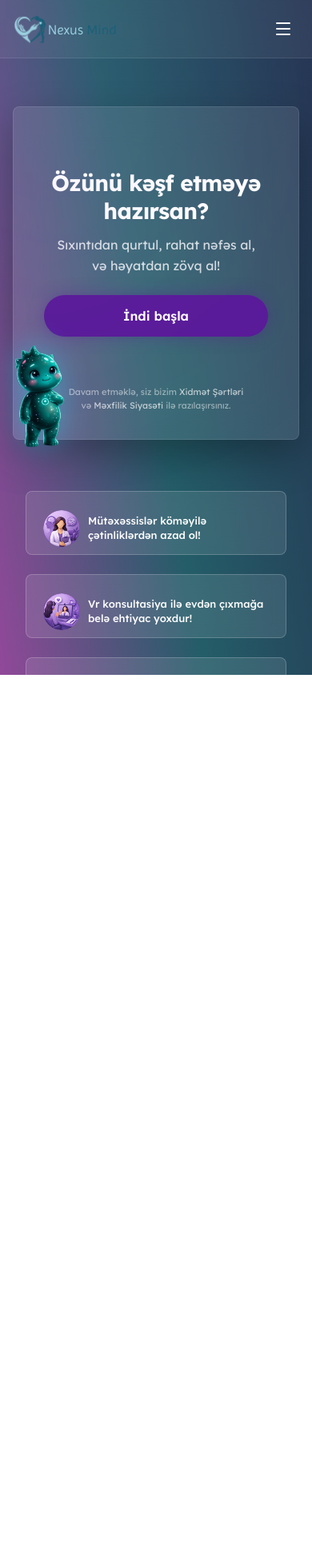
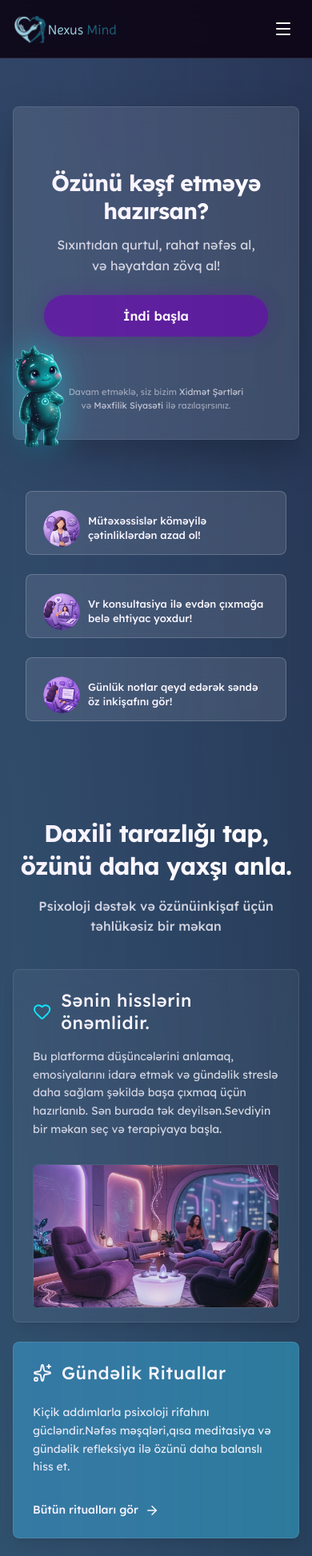
Before and after one commit to NuxusMind-Org/nexusmind_web, a React (Vite) app: page / in a window 390 px wide. Shown: the top 1946 px of the page at 80% size. Before the commit the page ends 844 px from the top, so only its background shows below. Built offline with nearby package versions, Linux system fonts and the light colour scheme.

Commit message:
Opt mobile version

```diff
--- a/src/features/landing/components/LandingNavbar.tsx
+++ b/src/features/landing/components/LandingNavbar.tsx
@@ -134,7 +134,7 @@ export const LandingNavbar = ({ activePage, activeSection, scrollToSection }: La
 
   return (
     <>
-      <header className="w-full px-4 sm:px-8 md:px-[72px] py-4 flex items-center justify-between z-50 bg-white/5 backdrop-blur-md border-b border-white/10 shrink-0 relative">
+      <header className="w-full px-4 sm:px-8 md:px-[72px] py-4 flex items-center justify-between z-50 bg-[#0d0415]/90 backdrop-blur-md border-b border-white/10 shrink-0 sticky top-0">
         <div
           onClick={() => {
             setIsMobileMenuOpen(false);
--- a/src/features/landing/pages/LandingPage.tsx
+++ b/src/features/landing/pages/LandingPage.tsx
@@ -48,10 +48,6 @@ export const LandingPage = () => {
   const card3Ref = useRef<HTMLDivElement>(null);
 
   useEffect(() => {
-
-    const mainContainer = mainRef.current;
-    if (!mainContainer) return;
-
     const updateMascotPosition = () => {
       const container = roadmapRef.current;
       const card1 = card1Ref.current;
@@ -151,14 +147,14 @@ export const LandingPage = () => {
       setIsMascotInView(inView);
     };
 
-    mainContainer.addEventListener('scroll', updateMascotPosition);
+    window.addEventListener('scroll', updateMascotPosition);
     window.addEventListener('resize', updateMascotPosition);
 
     // Initial call to set positions once rendered
     setTimeout(updateMascotPosition, 100);
 
     return () => {
-      mainContainer.removeEventListener('scroll', updateMascotPosition);
+      window.removeEventListener('scroll', updateMascotPosition);
       window.removeEventListener('resize', updateMascotPosition);
     };
   }, []);
@@ -251,7 +247,7 @@ export const LandingPage = () => {
   const mascotOpacity = isMascotInView && !isTeleporting ? 1 : 0;
 
   return (
-    <div className="h-screen w-full flex flex-col relative font-sans text-white overflow-hidden">
+    <div className="w-full min-h-screen flex flex-col relative font-sans text-white">
       {/* Dynamic Background Layers */}
       <div className="absolute inset-0 pointer-events-none z-0 overflow-hidden">
         {/* Layer 1: Landing - Hero & Features */}
@@ -311,14 +307,14 @@ export const LandingPage = () => {
       />
 
       {/* Main Content Area - Stacked Sections */}
-      <main ref={mainRef} className="flex-1 w-full overflow-x-hidden overflow-y-auto overscroll-y-none scroll-smooth no-scrollbar relative">
+      <main ref={mainRef} className="flex-1 w-full relative">
 
         {/* LANDING PAGE CONTENT */}
         <div className="w-full relative flex flex-col">
           {/* ================= SECTION 0: HERO ================= */}
           <section
             id="hero"
-            className="relative w-full min-h-fit flex flex-col items-center px-4 sm:px-8 md:px-12 lg:px-[72px] pt-[60px] sm:pt-[80px] pb-[80px] sm:pb-[100px]"
+            className="relative w-full min-h-fit flex flex-col items-center px-4 sm:px-8 md:px-12 lg:px-[72px] pt-[60px] sm:pt-[80px] pb-[80px] sm:pb-[100px] scroll-mt-20"
           >
             <ScrollReveal className="w-full mx-auto flex flex-col items-center relative">
               <div className="relative w-full max-w-[1056px] h-auto min-h-[417px] md:h-[417px] bg-white/10 backdrop-blur-xl border border-white/10 rounded-[8px] pt-[24px] pb-[24px] pr-[16px] pl-[16px] sm:pr-[21px] sm:pl-[21px] gap-[8px] flex flex-col justify-between items-center text-center shadow-[0_20px_50px_rgba(0,0,0,0.3)]">
@@ -394,7 +390,7 @@ export const LandingPage = () => {
           {/* ================= SECTION 1: FEATURE GRID ================= */}
           <section
             id="features"
-            className="relative w-full min-h-screen flex flex-col items-center justify-center px-4 sm:px-8 md:px-12 lg:px-[72px] pt-0 pb-20"
+            className="relative w-full min-h-0 md:min-h-screen flex flex-col items-center justify-center px-4 sm:px-8 md:px-12 lg:px-[72px] py-10 md:py-20 scroll-mt-20"
           >
             <ScrollReveal className="w-full mx-auto flex flex-col items-center">
               {/* Header */}
@@ -475,7 +471,7 @@ export const LandingPage = () => {
           {/* ================= SECTION 2: ACCORDION PILLARS ================= */}
           <section
             id="pillars"
-            className="relative w-full min-h-screen flex flex-col items-center justify-center px-4 sm:px-8 md:px-12 lg:px-[72px] py-20"
+            className="relative w-full min-h-0 md:min-h-screen flex flex-col items-center justify-center px-4 sm:px-8 md:px-12 lg:px-[72px] py-10 md:py-20 scroll-mt-20"
           >
             <ScrollReveal className="w-full mx-auto flex flex-col lg:flex-row items-center lg:items-stretch gap-12 lg:gap-20">
               {/* Left Image (Pillars) */}
@@ -533,7 +529,7 @@ export const LandingPage = () => {
           {/* ================= SECTION 3: TESTIMONIALS ================= */}
           <section
             id="testimonials"
-            className="relative w-full min-h-screen flex flex-col items-center justify-center px-4 sm:px-8 md:px-12 lg:px-[72px] py-20"
+            className="relative w-full min-h-0 md:min-h-screen flex flex-col items-center justify-center px-4 sm:px-8 md:px-12 lg:px-[72px] py-10 md:py-20 scroll-mt-20"
           >
             <ScrollReveal className="w-full max-w-[1100px] mx-auto flex flex-col items-center">
               {/* Header */}
@@ -584,7 +580,7 @@ export const LandingPage = () => {
           {/* ================= SECTION 4: ROADMAP (Steps 4, 5, 6) ================= */}
           <section
             id="roadmap"
-            className="relative w-full min-h-0 md:min-h-screen flex flex-col items-center justify-center px-4 sm:px-8 md:px-12 lg:px-[72px] py-10 md:py-20"
+            className="relative w-full min-h-0 md:min-h-screen flex flex-col items-center justify-center px-4 sm:px-8 md:px-12 lg:px-[72px] py-10 md:py-20 scroll-mt-20"
           >
             <div className="w-full max-w-[1100px] mx-auto flex flex-col">
               <ScrollReveal className="w-full flex flex-col">
@@ -747,7 +743,7 @@ export const LandingPage = () => {
           {/* ================= SECTION 7: VR CONSULTATION ================= */}
           <section
             id="vr"
-            className="relative w-full min-h-0 md:min-h-screen flex flex-col items-center justify-center px-4 sm:px-8 md:px-12 lg:px-[72px] py-10 md:py-20"
+            className="relative w-full min-h-0 md:min-h-screen flex flex-col items-center justify-center px-4 sm:px-8 md:px-12 lg:px-[72px] py-10 md:py-20 scroll-mt-20"
           >
             <ScrollReveal className="w-full max-w-[1200px] h-[50vh] sm:h-[60vh] md:h-[75vh] mx-auto relative rounded-[8px] overflow-hidden shadow-[0_30px_70px_rgba(0,0,0,0.5)] border border-white/20 group">
               {/* Background Image */}
@@ -777,7 +773,7 @@ export const LandingPage = () => {
           {/* ================= SECTION 8: CTA ================= */}
           <section
             id="cta"
-            className="relative w-full flex flex-col items-center px-4 sm:px-8 md:px-12 lg:px-[72px] pt-10 md:pt-[112px] pb-10 md:pb-0"
+            className="relative w-full flex flex-col items-center px-4 sm:px-8 md:px-12 lg:px-[72px] pt-10 md:pt-[112px] pb-10 md:pb-0 scroll-mt-20"
           >
             <ScrollReveal className="w-full max-w-[898px] h-auto min-h-[354px] md:h-[354px] mx-auto bg-white/20 backdrop-blur-md rounded-[8px] pt-[24px] pb-[24px] pr-[16px] pl-[16px] sm:pr-[21px] sm:pl-[21px] gap-[8px] flex flex-col items-center justify-center text-center shadow-2xl border border-white/10 rotate-0 opacity-100">
               <h2 className="text-[30px] sm:text-[44px] font-bold text-white tracking-tight">
@@ -810,7 +806,7 @@ export const LandingPage = () => {
           {/* ================= SECTION 9: SPECIALISTS & FOOTER ================= */}
           <section
             id="experts"
-            className="relative w-full min-h-0 md:min-h-screen flex flex-col items-center pt-10 md:pt-[112px]"
+            className="relative w-full min-h-0 md:min-h-screen flex flex-col items-center pt-10 md:pt-[112px] scroll-mt-20"
           >
             <ScrollReveal className="w-full max-w-[1200px] mx-auto flex flex-col items-center pb-20 px-4 sm:px-8 md:px-12 lg:px-[72px]">
 
--- a/src/styles/globals.css
+++ b/src/styles/globals.css
@@ -24,7 +24,6 @@
     background: linear-gradient(260.37deg, #263151 -4.41%, #245D68 51.97%, #914899 100%);
     background-attachment: fixed;
     min-height: 100vh;
-    overscroll-behavior-y: none;
   }
 
   /* Base Typography Adjustments based on scale */
```
